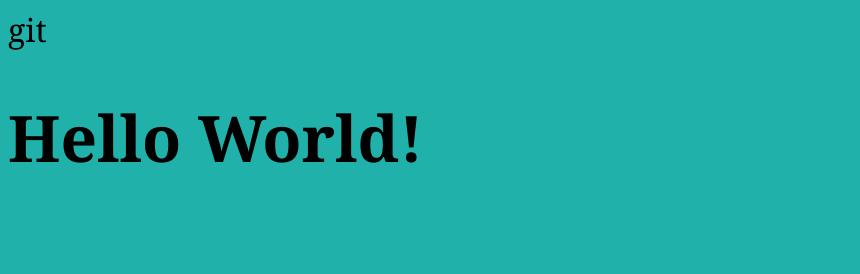
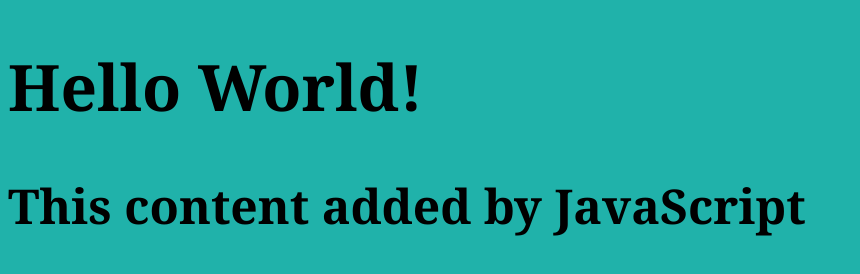
Before and after one commit to shawnway210/shawnswebsite, a plain HTML site: page docs/index.html in a window 1280 px wide. Shown: the whole page, without its empty margins (0-860 px from the left). Drawn offline with Linux system fonts and the light colour scheme.

Commit message:
add script.js, connect to index.html

```diff
--- a/docs/index.html
+++ b/docs/index.html
@@ -1,10 +1,11 @@
 <!DOCTYPE html>
 <html lang="en">
     <head>
-        <link rel="stylesheet" href="style.css"/>git
+        <link rel="stylesheet" href="style.css"/>
         <title>My Personal Website</title>
     </head>
     <body>
         <h1>Hello World!</h1>
+        <script src="script.js"></script>
     </body>
 </html>
--- /dev/null
+++ b/docs/script.js
@@ -0,0 +1,3 @@
+const h2 = document.createElement("h2");
+h2.textContent = "This content added by JavaScript";
+document.querySelector("body").appendChild(h2);
```
